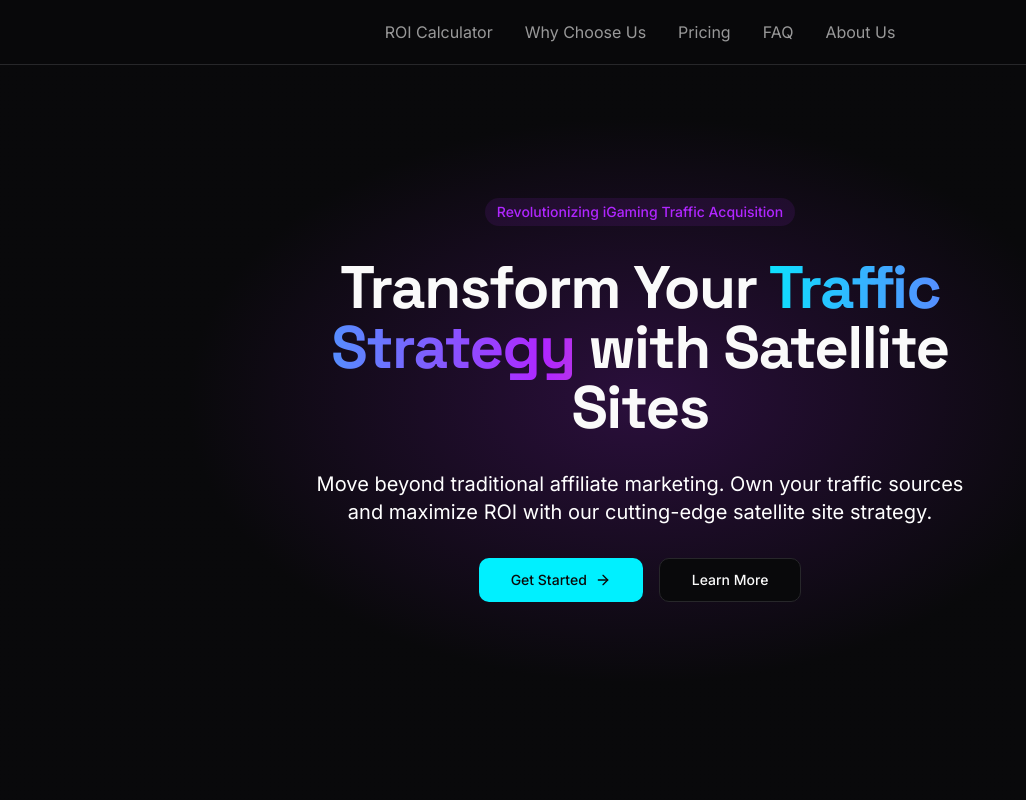
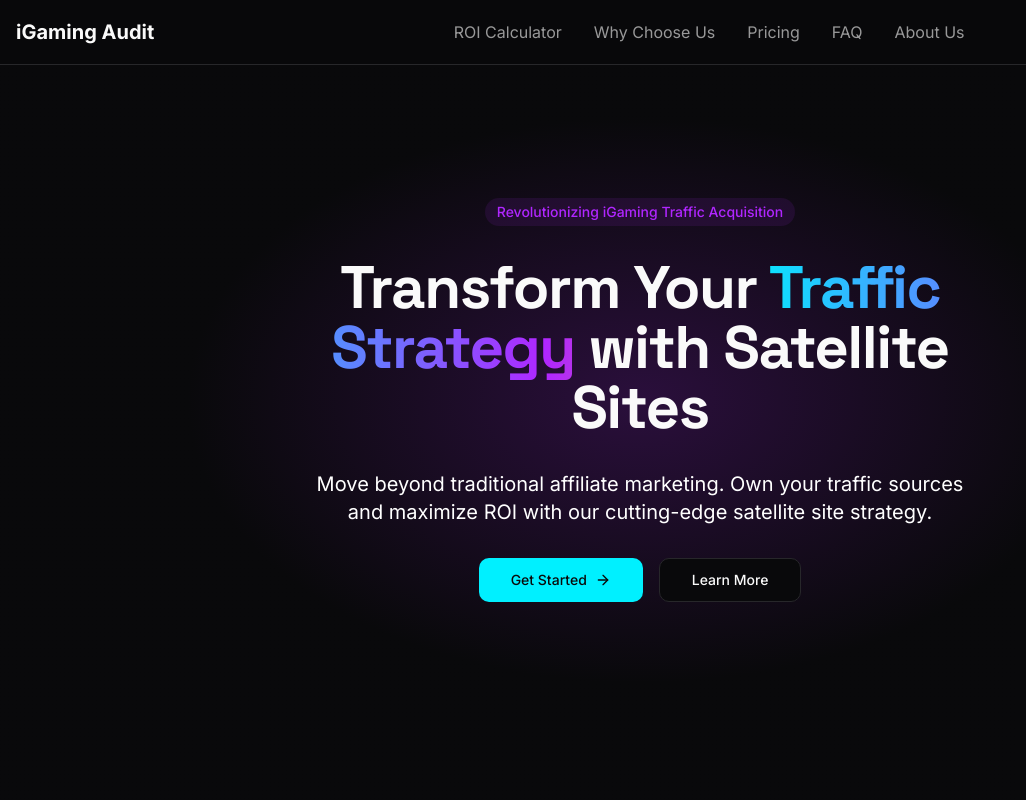
Before and after one commit to iGamingAudit/igaming-audit, a React (Vite) app: page / in a window 1280 px wide. Shown: the top 800 px of the page, without its empty margins (0-1026 px from the left). Built offline with nearby package versions, Linux system fonts and the light colour scheme.

Commit message:
Update navbar title and button color
Changed the top navbar title to "iGaming Audit" and updated the "Get Started" button color to match the blue used in other buttons.
[skip gpt_engineer]

```diff
--- a/src/components/Footer.tsx
+++ b/src/components/Footer.tsx
@@ -8,7 +8,7 @@ const Footer = () => {
           <p className="text-sm text-foreground/60">
             © {new Date().getFullYear()} Your Company
           </p>
-          <Button variant="outline">Get Started</Button>
+          <Button variant="default">Get Started</Button>
         </div>
       </div>
     </footer>
--- a/src/components/Navigation.tsx
+++ b/src/components/Navigation.tsx
@@ -22,6 +22,9 @@ const Navigation = () => {
     <nav className="fixed top-0 left-0 right-0 z-50 bg-background/80 backdrop-blur-sm border-b">
       <div className="container mx-auto px-4">
         <div className="flex justify-between items-center h-16">
+          <div className="text-xl font-bold text-foreground">
+            iGaming Audit
+          </div>
           <div className="flex-1 flex justify-center">
             <div className="hidden md:flex items-center space-x-8">
               {menuItems.map((item) => (
```
